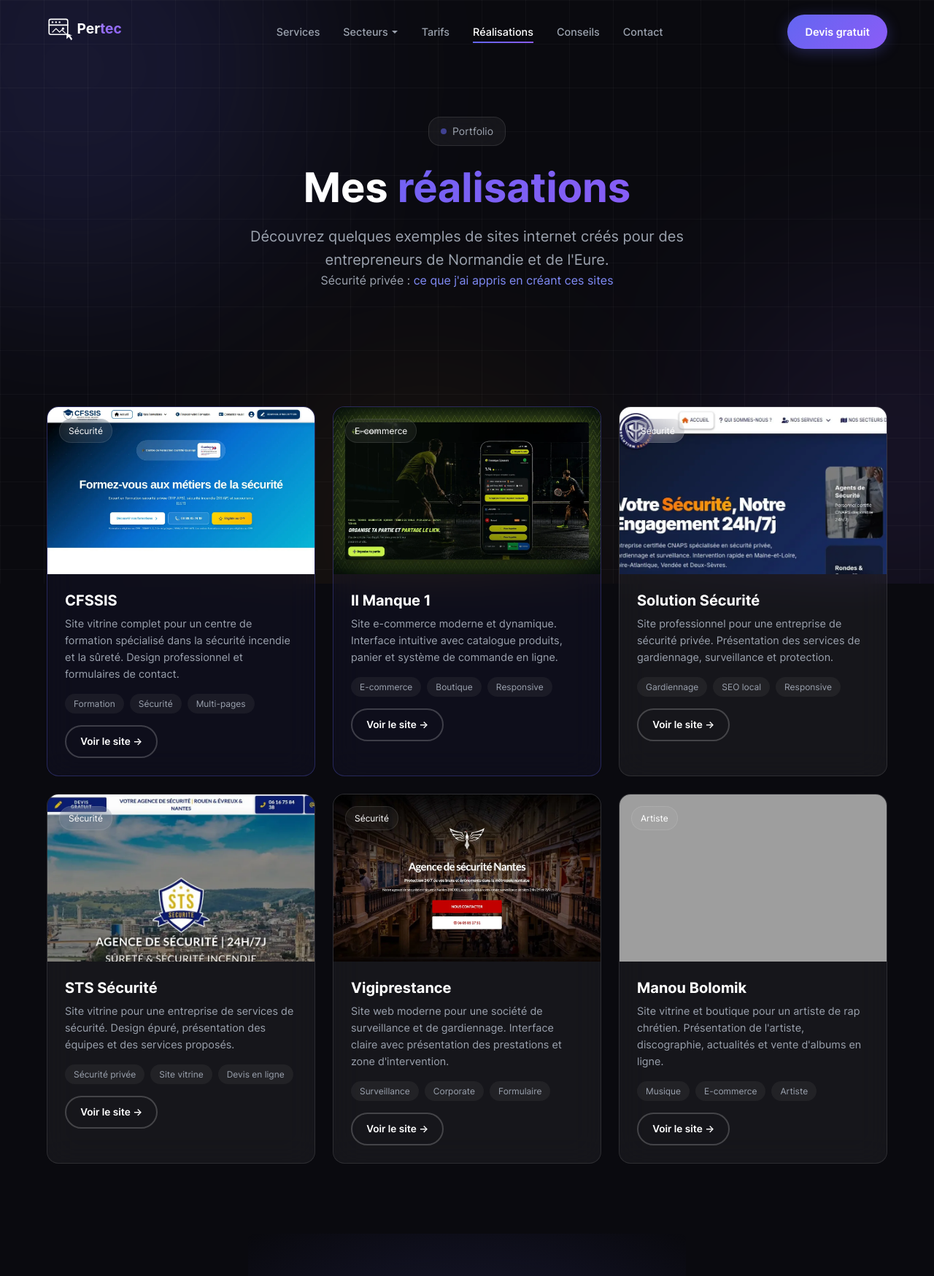
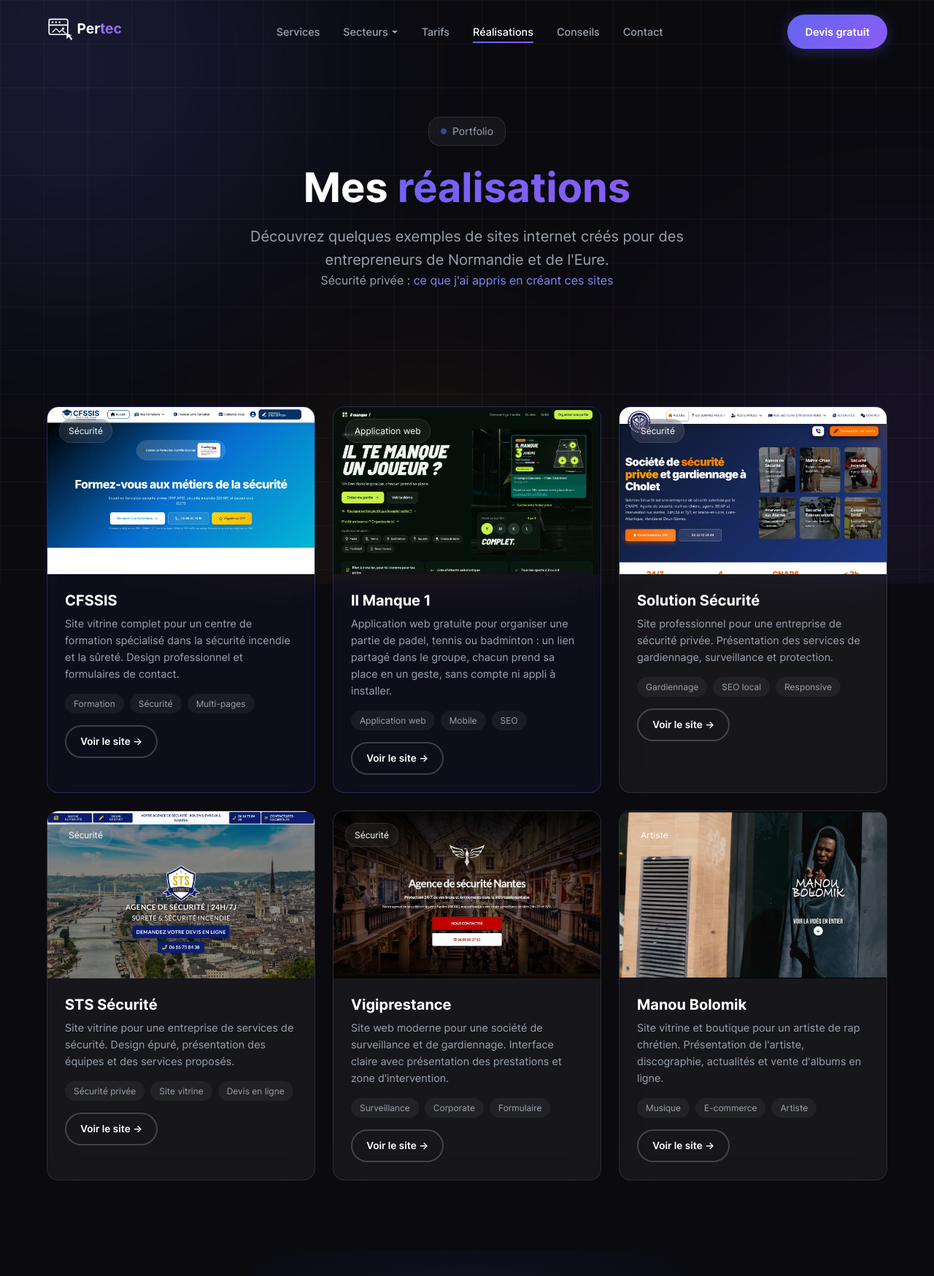
Before and after one commit to elbreizhad/PerTec, a PHP site: page /realisations in a window 1280 px wide. Shown: the top 1749 px of the page at 73% size. Run offline with PHP 8.4, Linux system fonts and the light colour scheme; grey boxes are pictures that could not be loaded.

Commit message:
Réalisations : captures à jour sans bandeau cookies et image Manou Bolomik
- Nouvelles captures (1280x800, WebP) de CFSSIS, Il Manque 1, Solution
  Sécurité, STS Sécurité et Manou Bolomik, bandeaux cookies fermés ou
  masqués. Vigiprestance inchangée (site injoignable, capture propre).
- Ajoute l'image Manou Bolomik qui manquait (lien cassé).
- Il Manque 1 décrit comme application web d'organisation de parties
  (et non boutique en ligne).

Co-Authored-By: Claude Opus 5.5 <noreply@anthropic.com>
Claude-Session: https://claude.ai/code/session_0144XEqaX9XDnnXbN1aAxT7J

```diff
--- a/site-html/index.php
+++ b/site-html/index.php
@@ -141,7 +141,7 @@ require_once __DIR__ . '/includes/header.php';
 <?php
 $realisations = [
     ['nom' => 'CFSSIS', 'image' => 'cfssis.webp', 'categorie' => 'Formation', 'url' => 'https://cfssis.fr', 'texte' => 'Site vitrine complet pour un centre de formation en sécurité incendie et sûreté.'],
-    ['nom' => 'Il Manque 1', 'image' => 'ilmanque1.webp', 'categorie' => 'E-commerce', 'url' => 'https://ilmanque1.fr', 'texte' => 'Boutique en ligne avec catalogue produits, panier et commande en ligne.'],
+    ['nom' => 'Il Manque 1', 'image' => 'ilmanque1.webp', 'categorie' => 'Application web', 'url' => 'https://ilmanque1.fr', 'texte' => 'Application gratuite pour organiser une partie de padel ou de tennis : un lien dans le groupe, chacun prend sa place.'],
     ['nom' => 'Solution Sécurité', 'image' => 'solution-securite.webp', 'categorie' => 'Sécurité privée', 'url' => 'https://solution-securite.fr', 'texte' => 'Site professionnel pour une entreprise de gardiennage et de surveillance.'],
 ];
 foreach ($realisations as $r):
--- a/site-html/realisations.php
+++ b/site-html/realisations.php
@@ -42,15 +42,15 @@ require_once __DIR__ . '/includes/header.php';
 
         <div class="portfolio-card glass portfolio-featured" data-animate>
           <div class="portfolio-image" style="background-image: url('/images/portfolio/ilmanque1.webp'); background-size: cover; background-position: top center;">
-            <span class="portfolio-category glass">E-commerce</span>
+            <span class="portfolio-category glass">Application web</span>
           </div>
           <div class="portfolio-content">
             <h3>Il Manque 1</h3>
-            <p>Site e-commerce moderne et dynamique. Interface intuitive avec catalogue produits, panier et système de commande en ligne.</p>
+            <p>Application web gratuite pour organiser une partie de padel, tennis ou badminton : un lien partagé dans le groupe, chacun prend sa place en un geste, sans compte ni appli à installer.</p>
             <div class="portfolio-tags">
-              <span>E-commerce</span>
-              <span>Boutique</span>
-              <span>Responsive</span>
+              <span>Application web</span>
+              <span>Mobile</span>
+              <span>SEO</span>
             </div>
             <a href="https://ilmanque1.fr" target="_blank" rel="noopener" class="btn btn-secondary portfolio-btn">Voir le site →</a>
           </div>
@@ -105,7 +105,7 @@ require_once __DIR__ . '/includes/header.php';
         </div>
 
         <div class="portfolio-card glass" data-animate>
-          <div class="portfolio-image" style="background-image: url('/images/portfolio/manoubolomik.jpg'); background-size: cover; background-position: top center;">
+          <div class="portfolio-image" style="background-image: url('/images/portfolio/manoubolomik.webp'); background-size: cover; background-position: top center;">
             <span class="portfolio-category glass">Artiste</span>
           </div>
           <div class="portfolio-content">
```
Also changed, not shown: site-html/images/portfolio/cfssis.webp, site-html/images/portfolio/ilmanque1.webp, site-html/images/portfolio/manoubolomik.webp (added), site-html/images/portfolio/solution-securite.webp, site-html/images/portfolio/sts-securite.webp.
